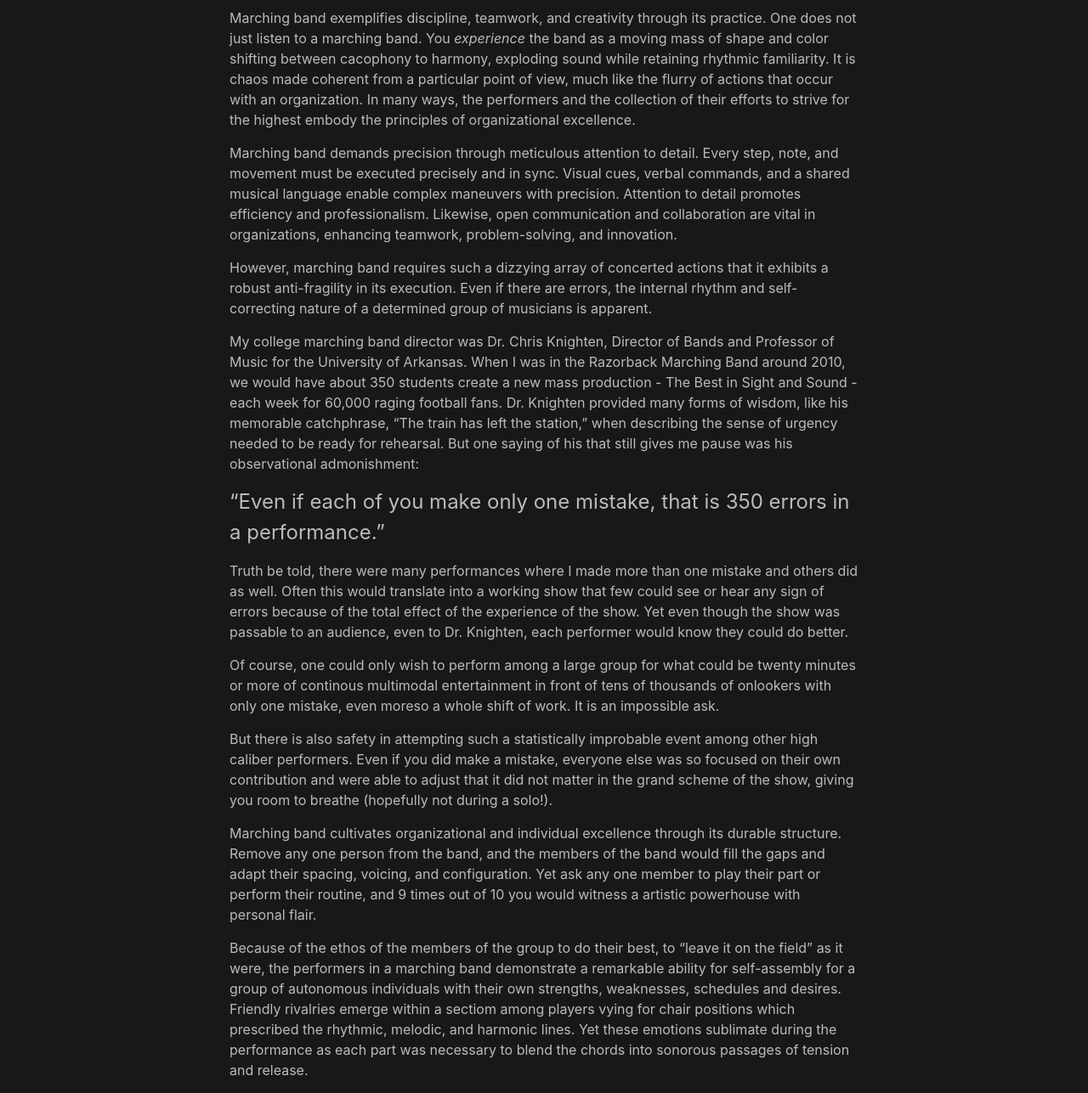
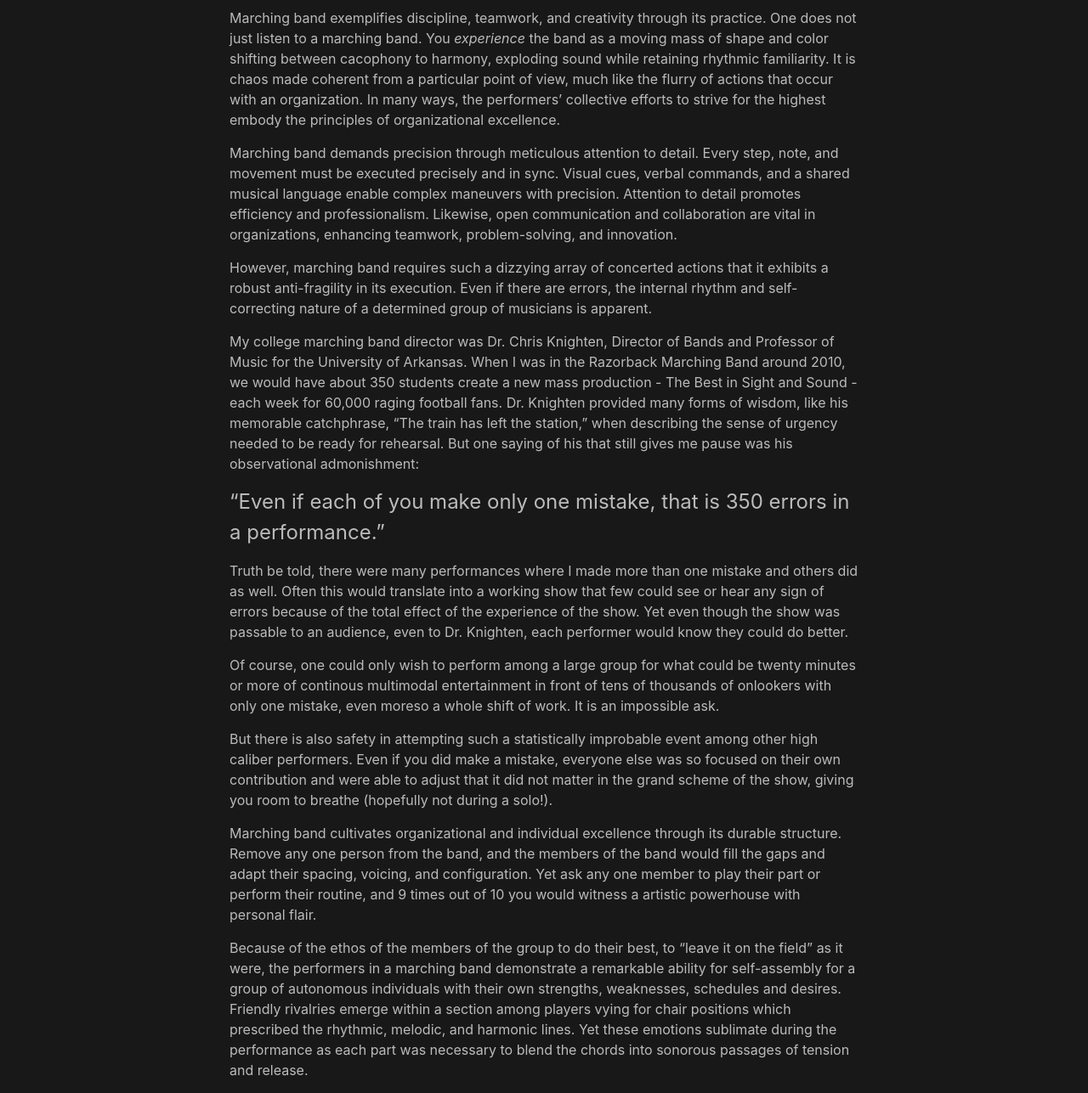
Before and after one commit to psibir/psibir.github.io, a Jekyll site: the page built from _posts/2023-05-16-Marching Band: A Blueprint.md, in a window 1280 px wide. Shown: the part 245-1532 px from the top of the page at 85% size. Built offline with Jekyll 4.4.1, drawn with Linux system fonts in a browser that asks for light colours; a script that is not in the unit is left out; comment, search, counter and statistics services are not loaded.

Commit message:
Update 2023-05-16-Marching Band: A Blueprint.md

```diff
--- a/_posts/2023-05-16-Marching Band: A Blueprint.md
+++ b/_posts/2023-05-16-Marching Band: A Blueprint.md
@@ -8,7 +8,7 @@ tags: ['business', 'music']
 
 A marching band is composed of individuals with unique skills, but success comes from each understanding their role and working as a united team. Every member makes their contribution, whether they are in the low brass section, the horns and reeds, the drumline, color guard, the twirlers, or the principle piccolo.
 
-Marching band exemplifies discipline, teamwork, and creativity through its practice. One does not just listen to a marching band. You *experience* the band as a moving mass of shape and color shifting between cacophony to harmony, exploding sound while retaining rhythmic familiarity. It is chaos made coherent from a particular point of view, much like the flurry of actions that occur with an organization. In many ways, the performers and the collection of their efforts to strive for the highest embody the principles of organizational excellence.
+Marching band exemplifies discipline, teamwork, and creativity through its practice. One does not just listen to a marching band. You *experience* the band as a moving mass of shape and color shifting between cacophony to harmony, exploding sound while retaining rhythmic familiarity. It is chaos made coherent from a particular point of view, much like the flurry of actions that occur with an organization. In many ways, the performers' collective efforts to strive for the highest embody the principles of organizational excellence.
 
 Marching band demands precision through meticulous attention to detail. Every step, note, and movement must be executed precisely and in sync. Visual cues, verbal commands, and a shared musical language enable complex maneuvers with precision. Attention to detail promotes efficiency and professionalism. Likewise, open communication and collaboration are vital in organizations, enhancing teamwork, problem-solving, and innovation.
 
@@ -26,7 +26,7 @@ But there is also safety in attempting such a statistically improbable event amo
 
 Marching band cultivates organizational and individual excellence through its durable structure. Remove any one person from the band, and the members of the band would fill the gaps and adapt their spacing, voicing, and configuration. Yet ask any one member to play their part or perform their routine, and 9 times out of 10 you would witness a artistic powerhouse with personal flair.
 
-Because of the ethos of the members of the group to do their best, to "leave it on the field" as it were, the performers in a marching band demonstrate a remarkable ability for self-assembly for a group of autonomous individuals with their own strengths, weaknesses, schedules and desires. Friendly rivalries emerge within a sectiom among players vying for chair positions which prescribed the rhythmic, melodic, and harmonic lines. Yet these emotions sublimate during the performance as each part was necessary to blend the chords into sonorous passages of tension and release.
+Because of the ethos of the members of the group to do their best, to "leave it on the field" as it were, the performers in a marching band demonstrate a remarkable ability for self-assembly for a group of autonomous individuals with their own strengths, weaknesses, schedules and desires. Friendly rivalries emerge within a section among players vying for chair positions which prescribed the rhythmic, melodic, and harmonic lines. Yet these emotions sublimate during the performance as each part was necessary to blend the chords into sonorous passages of tension and release.
 
 Marching band members are accustomed to dedicating themselves to practice their craft, rain or shine, and embrace a strong work ethic. They also tend to stick together. In many universities, strong kinships form among bandmates during early week before the academic year even begins. This discipline cultivates perseverance and a shared commitment to musical excellence. Organizations that reward dedication to the craft see these traits in high performance individuals and teams.
 
```
